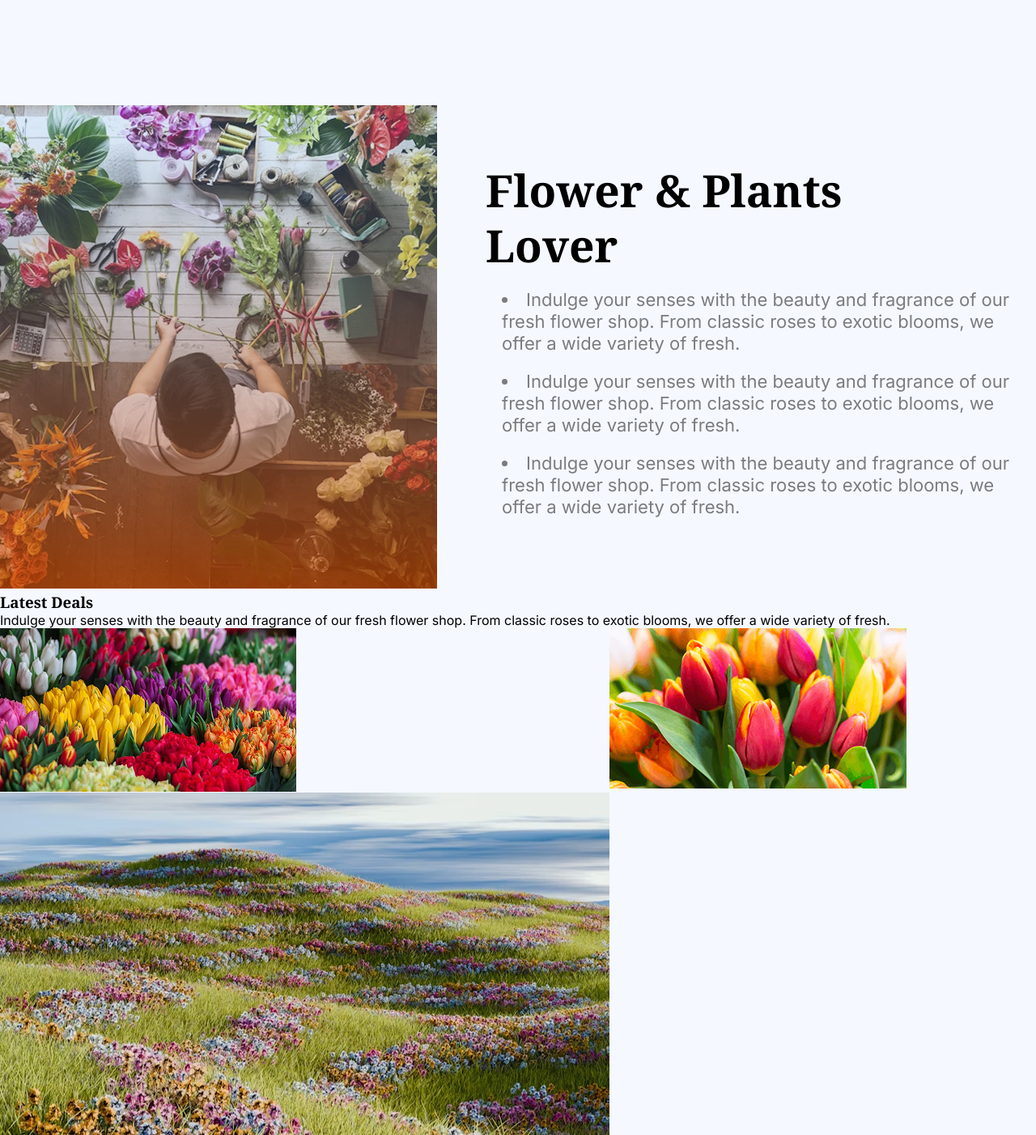
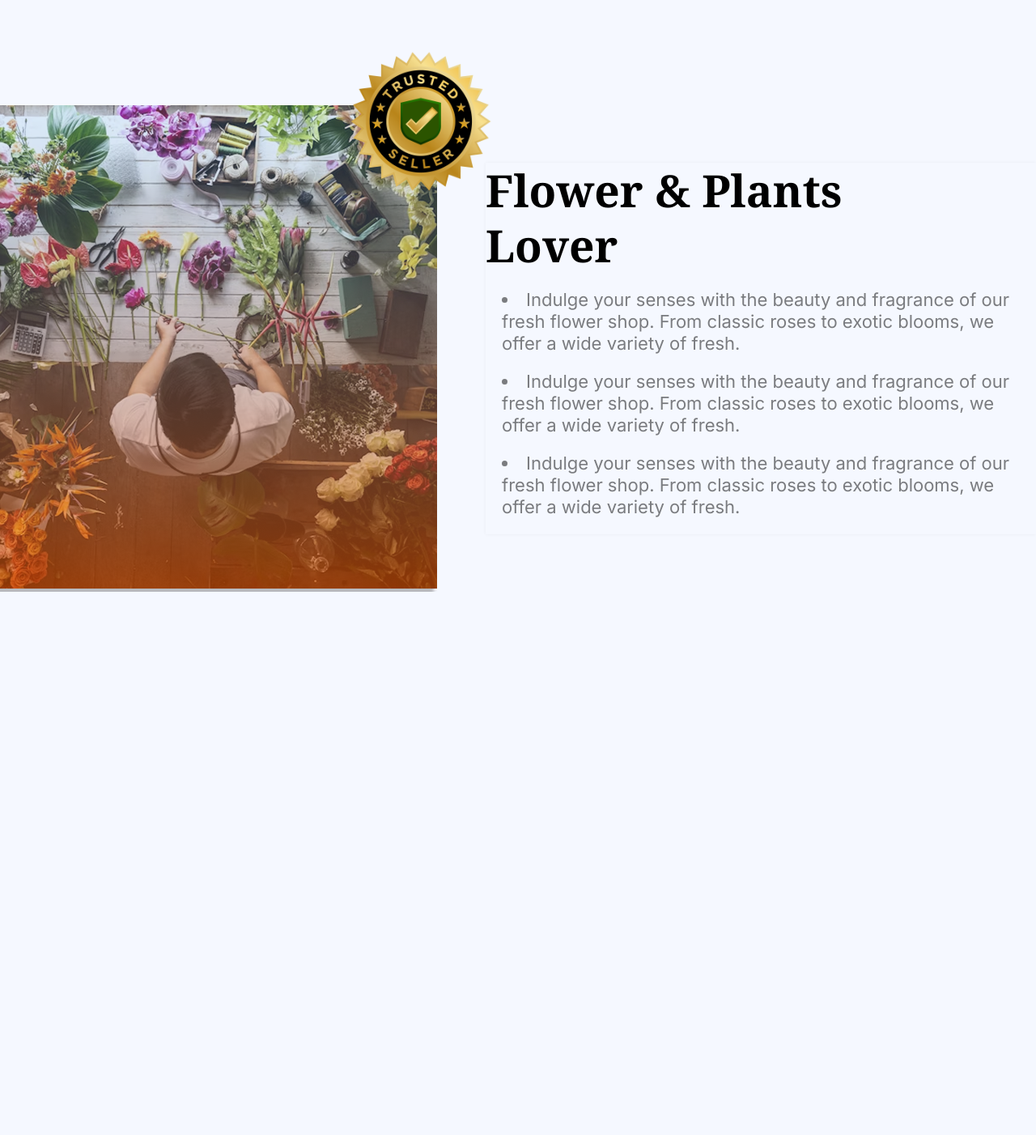
Before and after one commit to fahmibanna17/Flowers-Responsive-Website, a plain HTML site: page index.html in a window 1280 px wide. Shown: the part 2080-3482 px from the top of the page at 81% size. After the commit the page ends 2811 px from the top, so only its background shows below. Drawn offline with Linux system fonts and the light colour scheme.

Commit message:
badge done

```diff
--- a/index.html
+++ b/index.html
@@ -119,8 +119,8 @@
         <section class="plants-lover container">
             <div class="whole-section">
                 <div class="plants-lover-left">
-                    <img src="./assets/flower-store.png" alt="">
-
+                    <img class="plants-lover-img" src="./assets/flower-store.png" alt="">
+                    <img class="badge" src="./assets/trusted-badge.png" alt="">
                 </div>
                 <div class="plants-lover-right">
                     <h3>Flower & Plants <br>Lover</h3>
@@ -132,16 +132,8 @@
                 </div>
             </div>
         </section>
+        <!-- latest deals section -->
         <section class="latest-deals container">
-            <div class="latest-text">
-                <h3>Latest Deals</h3>
-                <p>Indulge your senses with the beauty and fragrance of our fresh flower shop. From classic roses to exotic blooms, we offer a wide variety of fresh.</p>
-            </div>
-            <div class="latest-pics">
-                <img src="./assets/deal-bloom.png" alt="">
-                <img src="./assets/deal-ana.png" alt="">
-                <img src="./assets/deal-zabo.png" alt="">
-            </div>
         </section>
     </main>
     <!-- footer -->
--- a/styles/styles.css
+++ b/styles/styles.css
@@ -8,7 +8,7 @@
 }
 .container{
     max-width: 1280px;
-    margin: auto;
+    margin: 0 auto;
 }
 h3{
     font-family: "Noto Serif", serif;
@@ -143,34 +143,26 @@ span{
     margin-top: 210px;
 }
 .plants-lover-left{
-
-    /* position: relative; */
-}
-.badge-img{
-    width: 60px;
-    height: 60px;
     position: relative;
 }
-.badge-img img{
+
+.plants-lover-img{
+    /* width: 100%;
+    height: auto;
+    object-fit: cover; */
     width: 100%;
-    height: 100%;
-    object-fit: cover;
+    box-shadow: -4px 10px 4px 0px rgba(0, 0, 0, 0.25);
+}
+.badge{
+    background-color: transparent;
+    width: 240px;
+    height: 240px;
     position: absolute;
-    left: 500px;
-    top: -650px;
-    background: transparent;
-
-}
-.plants-lover-left img{
-    width: 100%;
-    height: auto;
-    object-fit: cover;
-    /* box-shadow: 0 4px 8px rgba(0,0,0,0.10); */
-
+    right: -100px;
+    top: -100px;
 }
 .whole-section{
     display: flex;
-    flex-direction: row;
     justify-content: space-between;
     align-items: center;
     gap: 60px;
@@ -178,8 +170,8 @@ span{
 .plants-lover-right{
     flex: 1;
     /* padding: 38px ; */
-    border: 0 0 0 2px solid black;
     width: 100%;
+    box-shadow: 0 0 4px rgba(0,0,0,0.05);
 }
 .plants-lover-right h3{
     font-family: "Noto Serif", serif;
@@ -207,10 +199,15 @@ span{
 
 /* latest deal styles */
 .latest-pics{
-    display: grid;
-    grid-template-columns: repeat(2,1fr);
+    display: flex;
+    width: 100%;
 }
-
+.latest-left{
+    width: 100%;
+}
+.latest-right{
+    width: 100%;
+}
 
 
 /* responsive styles */
@@ -280,4 +277,7 @@ span{
         margin-right: 16px;
         margin-top: 42px;
     }
+    .badge{
+        display: none;
+    }
 }
```
